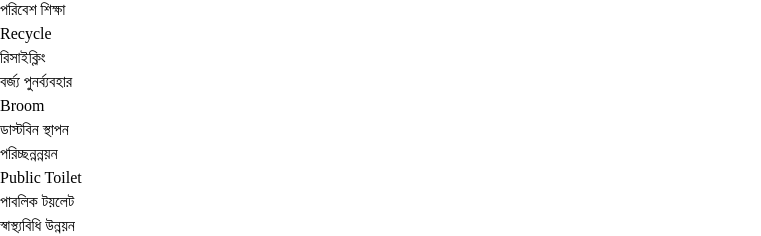
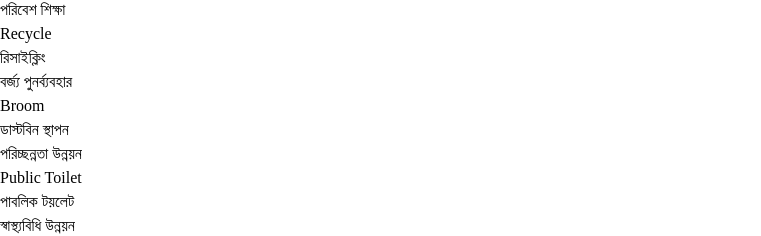
Before and after one commit to tufayel2007/Social-Development-Events-Platform, a React (Vite) app: page / in a window 1280 px wide. Shown: the part 3095-3331 px from the top of the page, without its empty margins (0-761 px from the left). Built offline with nearby package versions, Linux system fonts and the light colour scheme; no server answers.

Commit message:
update samthingh function and samthingh design add

```diff
--- a/src/pages/Home/Home.jsx
+++ b/src/pages/Home/Home.jsx
@@ -130,7 +130,7 @@ const Home = () => {
     {
       icon: "Broom",
       title: "ডাস্টবিন স্থাপন",
-      desc: "পরিচ্ছন্নন্নয়ন",
+      desc: "পরিচ্ছন্নতা উন্নয়ন",
       color: "zinc",
     },
     {
```
